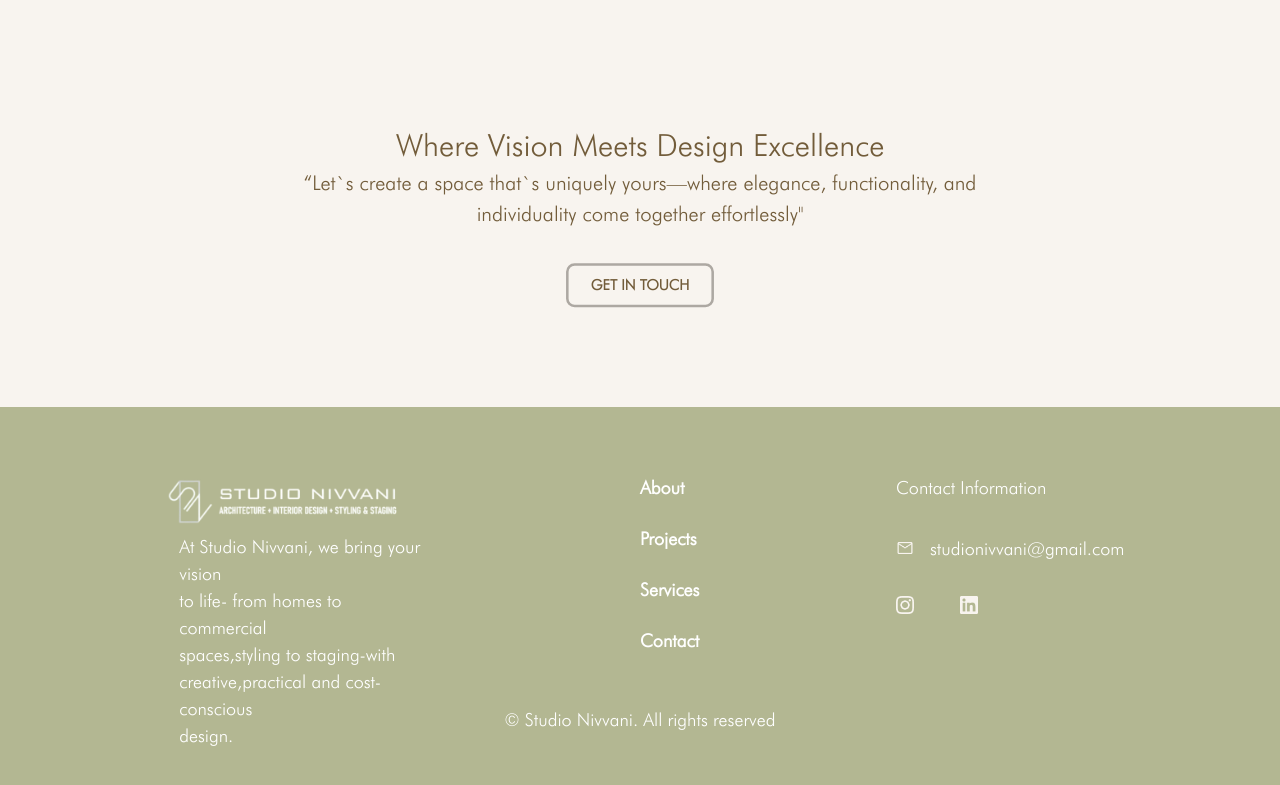
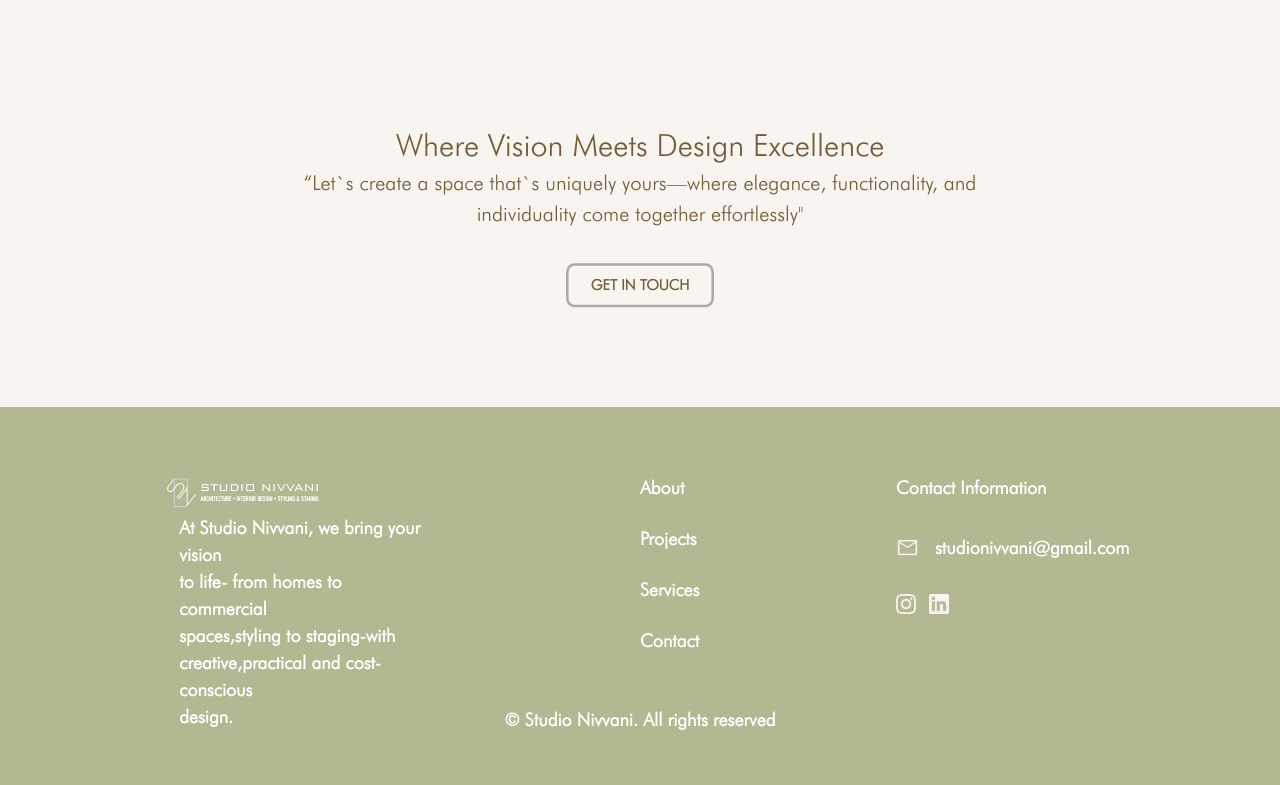
Before and after one commit to SLICKjp/Studio-Nivvani, a React (Vite) app: page / in a window 1280 px wide. Shown: the part 4025-4810 px from the top of the page. Built offline with nearby package versions, Linux system fonts and the light colour scheme.

Commit message:
Changes in footer

```diff
--- a/src/components/Footer/Footer.jsx
+++ b/src/components/Footer/Footer.jsx
@@ -36,7 +36,7 @@ const Footer = () => {
 				<div className="footer-contact">
 					<p>Contact Information</p>
 					<div className="footer-mail">
-						<img className="footer-icon" src={mail} alt="" />
+						<img className="footer-icon" id="mail" src={mail} alt="" />
 						<p className="footer-mail-text">studionivvani@gmail.com</p>
 					</div>
 					<div className="footer-socials">
--- a/src/components/Footer/footer.css
+++ b/src/components/Footer/footer.css
@@ -9,6 +9,7 @@
     align-items: center;
     height: 50vh;
     font-size: 18px;
+    font-weight: bold;
 
 }
 .footer-sub-container-1
@@ -31,7 +32,7 @@
 
 .footer-logo img{
    height: 40%;
-   width: 60%;
+   width: 40%;
 }
 
 .footer-logo p{
@@ -81,7 +82,7 @@
     flex-direction: row;
     justify-content: space-between;
     align-items: center;
-    width:40%;
+    width:26%;
 
 }
 
@@ -95,10 +96,14 @@
 }
 
 .footer-icon{
-    height: 18px;
-    width: 18px;
+    height: 20px;
+    width: 20px;
 }
 
+#mail{
+    height: 23px;
+    width: 23px;
+}
 .footer-mail-text{
     transform: translateX(1rem);
 }
@@ -112,10 +117,10 @@
 }
 
 @media only screen and (min-width: 1920px) {
-   .studio-logo{
+   /* .studio-logo{
     width: 50% !important;
     height: 40% !important;
-   }
+   } */
 
    .footer-contact{
     height: 50% !important;
```
